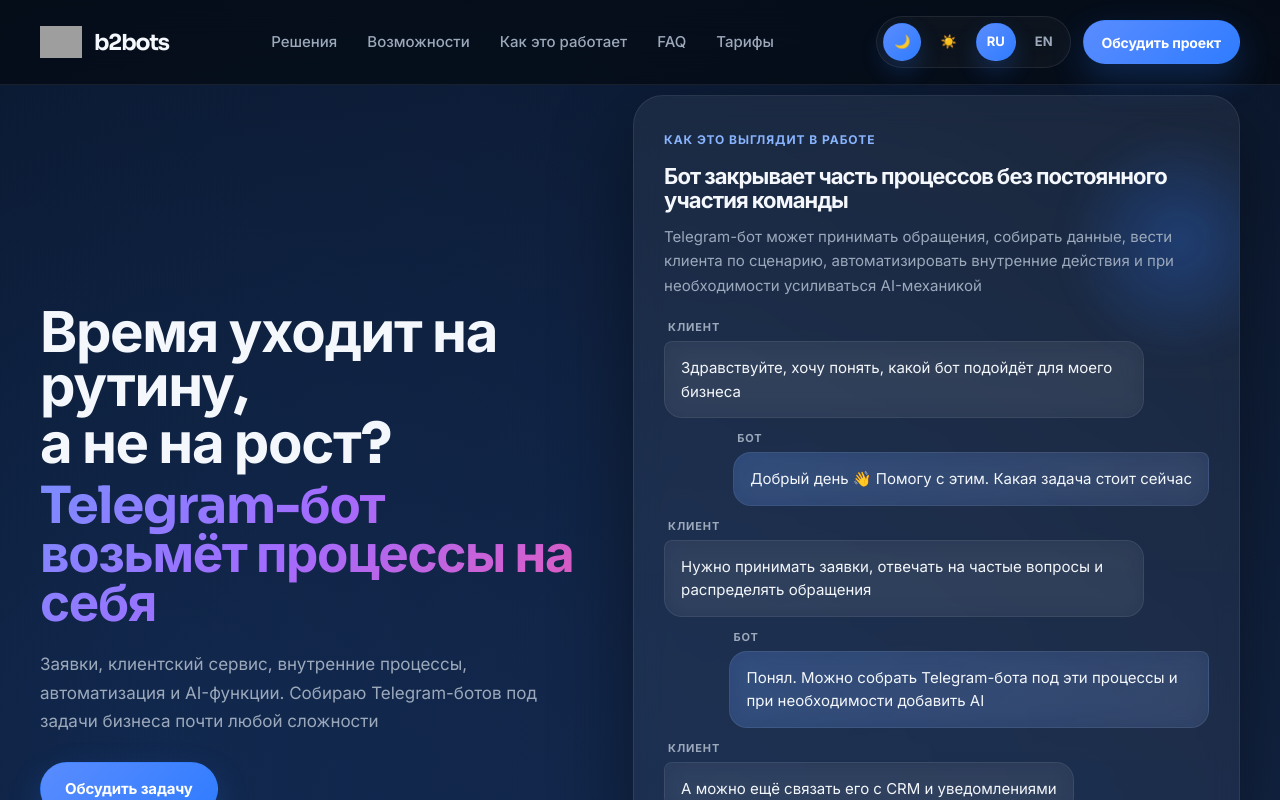
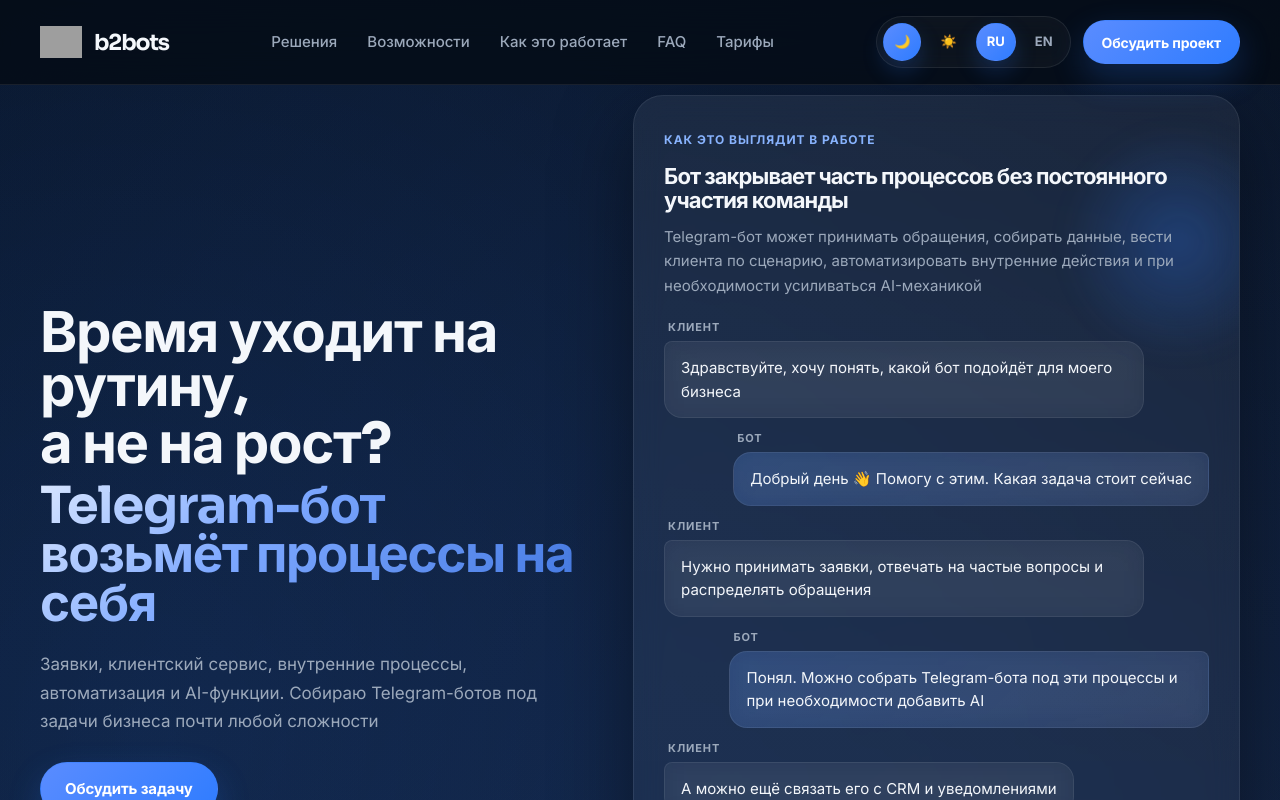
Before and after one commit to yvngfloyd/bot_landing, a React (Vite) app: page / in a window 1280 px wide. Shown: the top 800 px of the page. Built offline with nearby package versions, Linux system fonts and the light colour scheme; grey boxes are pictures that could not be loaded.

Commit message:
Update styles.css

```diff
--- a/styles.css
+++ b/styles.css
@@ -378,7 +378,7 @@ section[id] {
   margin-top: 6px;
   font-size: clamp(34px, 4vw, 64px);
   line-height: 0.96;
-  background: linear-gradient(135deg, #7c8cff 0%, #a26bff 45%, #e85ab8 100%);
+  background: linear-gradient(135deg, #d8e6ff 0%, #7da8ff 38%, #3e74df 100%);
   -webkit-background-clip: text;
   -webkit-text-fill-color: transparent;
   background-clip: text;
@@ -1041,8 +1041,8 @@ section[id] {
   font-size: 24px;
   font-weight: 700;
   color: #fff;
-  background: linear-gradient(135deg, #8b5cf6, #a855f7);
-  box-shadow: 0 14px 30px rgba(139, 92, 246, 0.24);
+  background: linear-gradient(135deg, #7faeff 0%, #4f7fe8 45%, #224fbf 100%);
+  box-shadow: 0 14px 30px rgba(47, 124, 255, 0.2);
 }
 
 .how-card h3 {
```
